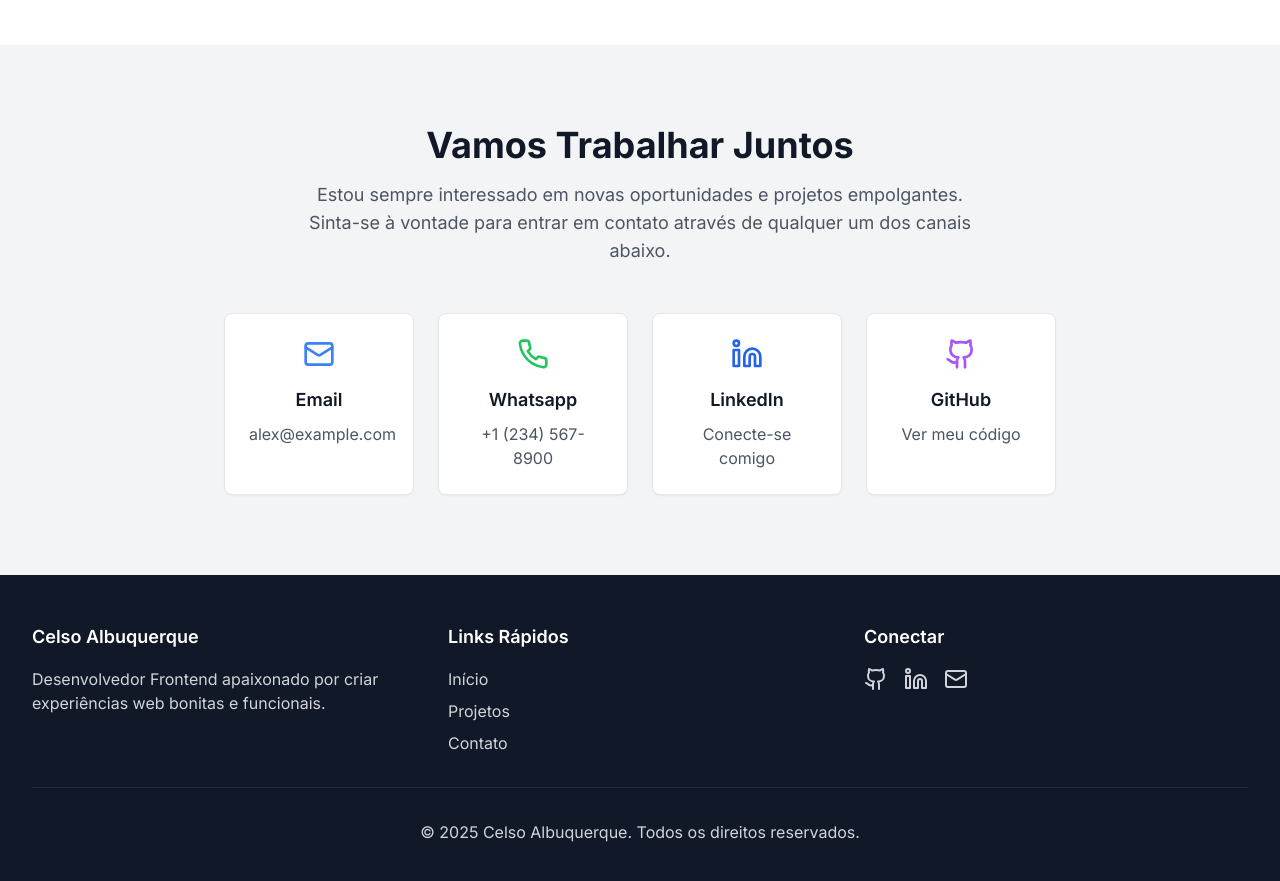
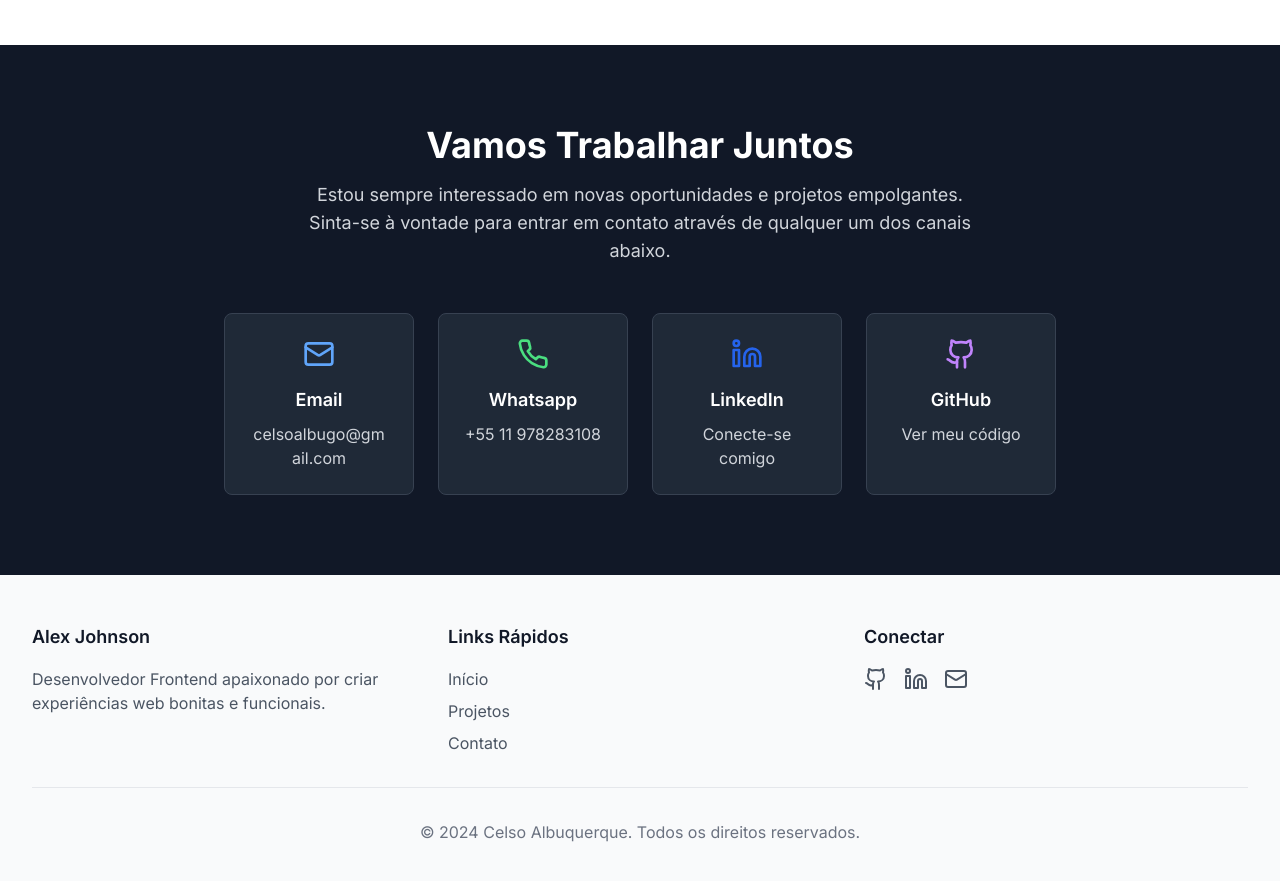
Before and after one commit to Celsocag/portifolio, a Next.js app: page / in a window 1280 px wide. Shown: the part 3980-4861 px from the top of the page. Built offline with nearby package versions, Linux system fonts and the light colour scheme.

Commit message:
rollback

```diff
--- a/app/page.tsx
+++ b/app/page.tsx
@@ -462,119 +462,100 @@ export default function Home() {
       </section>
 
       {/* Contact Section */}
-         <section
+      <section
         id="contact"
-        className="py-20 bg-gray-100 dark:bg-gray-900 transition-colors duration-300"
+        className="bg-gray-900 py-20 text-white transition-colors duration-300 dark:bg-gray-800"
         aria-labelledby="contact-heading"
       >
-        <div className="max-w-4xl mx-auto px-4 sm:px-6 lg:px-8">
-          <div className="text-center mb-12">
-            <h2
-              id="contact-heading"
-              className="text-3xl md:text-4xl font-bold mb-4 text-gray-900 dark:text-white transition-colors duration-300"
-            >
+        <div className="mx-auto max-w-4xl px-4 sm:px-6 lg:px-8">
+          <div className="mb-12 text-center">
+            <h2 id="contact-heading" className="mb-4 text-3xl font-bold md:text-4xl">
               {t("contactTitle")}
             </h2>
-            <p className="text-lg text-gray-600 dark:text-gray-300 max-w-2xl mx-auto transition-colors duration-300">
-              {t("contactDescription")}
-            </p>
+            <p className="mx-auto max-w-2xl text-lg text-gray-300">{t("contactDescription")}</p>
           </div>
 
           <div
-            className="grid grid-cols-1 md:grid-cols-2 lg:grid-cols-4 gap-6"
+            className="grid grid-cols-1 gap-6 md:grid-cols-2 lg:grid-cols-4"
             role="list"
             aria-label="Métodos de contato"
           >
             {/* Email */}
             <a
-              href="mailto:alex@example.com"
-              className="group bg-white dark:bg-gray-800 p-6 rounded-lg border border-gray-200 dark:border-gray-700 hover:border-blue-500 dark:hover:border-blue-400 transition-all duration-300 hover:transform hover:scale-105 focus-visible:outline-blue-500 shadow-sm hover:shadow-md"
+              href="mailto:celsoalbugo@gmail.com"
+              className="group rounded-lg border border-gray-700 bg-gray-800 p-6 transition-all duration-300 hover:scale-105 hover:transform hover:border-blue-500 focus-visible:outline-blue-500 dark:border-gray-600 dark:bg-gray-700"
               role="listitem"
-              aria-label="Enviar email para alex@example.com"
+              aria-label="Enviar email para celsoalbugo@gmail.com"
             >
               <div className="text-center">
                 <Mail
-                  className="h-8 w-8 text-blue-500 dark:text-blue-400 mx-auto mb-4 group-hover:text-blue-600 dark:group-hover:text-blue-300 transition-colors"
+                  className="mx-auto mb-4 h-8 w-8 text-blue-400 transition-colors group-hover:text-blue-300"
                   aria-hidden="true"
                 />
-                <h3 className="text-lg font-semibold mb-2 text-gray-900 dark:text-white transition-colors duration-300">
-                  {t("email")}
-                </h3>
-                <p className="text-gray-600 dark:text-gray-300 group-hover:text-gray-900 dark:group-hover:text-white transition-colors">
-                  alex@example.com
+                <h3 className="mb-2 text-lg font-semibold">{t("email")}</h3>
+                <p className="mx-auto max-w-xs break-words text-gray-300 transition-colors group-hover:text-white">
+                  celsoalbugo@gmail.com
                 </p>
               </div>
             </a>
 
             {/* Phone */}
             <a
-              href="tel:+1234567890"
-              className="group bg-white dark:bg-gray-800 p-6 rounded-lg border border-gray-200 dark:border-gray-700 hover:border-green-500 dark:hover:border-green-400 transition-all duration-300 hover:transform hover:scale-105 focus-visible:outline-green-500 shadow-sm hover:shadow-md"
+              href="https://wa.me/5511978283108"
+              target="_blank"
+              rel="noopener noreferrer"
+              className="group rounded-lg border border-gray-700 bg-gray-800 p-6 transition-all duration-300 hover:scale-105 hover:transform hover:border-green-500 focus-visible:outline-green-500 dark:border-gray-600 dark:bg-gray-700"
               role="listitem"
-              aria-label="Ligar para +1 (234) 567-8900"
+              aria-label="Ligar para +55 11 978283108"
             >
               <div className="text-center">
                 <Phone
-                  className="h-8 w-8 text-green-500 dark:text-green-400 mx-auto mb-4 group-hover:text-green-600 dark:group-hover:text-green-300 transition-colors"
+                  className="mx-auto mb-4 h-8 w-8 text-green-400 transition-colors group-hover:text-green-300"
                   aria-hidden="true"
                 />
-                <h3 className="text-lg font-semibold mb-2 text-gray-900 dark:text-white transition-colors duration-300">
-                  {t("phone")}
-                </h3>
-                <p className="text-gray-600 dark:text-gray-300 group-hover:text-gray-900 dark:group-hover:text-white transition-colors">
-                  +1 (234) 567-8900
-                </p>
+                <h3 className="mb-2 text-lg font-semibold">{t("phone")}</h3>
+                <p className="text-gray-300 transition-colors group-hover:text-white">+55 11 978283108</p>
               </div>
             </a>
 
             {/* LinkedIn */}
             <a
-              href="https://linkedin.com/in/alexjohnson"
+              href="https://linkedin.com/in/celso-gonçalves/"
               target="_blank"
               rel="noopener noreferrer"
-              className="group bg-white dark:bg-gray-800 p-6 rounded-lg border border-gray-200 dark:border-gray-700 hover:border-blue-600 dark:hover:border-blue-500 transition-all duration-300 hover:transform hover:scale-105 focus-visible:outline-blue-600 shadow-sm hover:shadow-md"
+              className="group rounded-lg border border-gray-700 bg-gray-800 p-6 transition-all duration-300 hover:scale-105 hover:transform hover:border-blue-600 focus-visible:outline-blue-600 dark:border-gray-600 dark:bg-gray-700"
               role="listitem"
               aria-label="Conectar no LinkedIn (abre em nova aba)"
             >
               <div className="text-center">
                 <Linkedin
-                  className="h-8 w-8 text-blue-600 dark:text-blue-500 mx-auto mb-4 group-hover:text-blue-700 dark:group-hover:text-blue-400 transition-colors"
+                  className="mx-auto mb-4 h-8 w-8 text-blue-600 transition-colors group-hover:text-blue-500"
                   aria-hidden="true"
                 />
-                <h3 className="text-lg font-semibold mb-2 text-gray-900 dark:text-white transition-colors duration-300">
-                  {t("linkedin")}
-                </h3>
-                <p className="text-gray-600 dark:text-gray-300 group-hover:text-gray-900 dark:group-hover:text-white transition-colors">
-                  {t("connectWithMe")}
-                </p>
+                <h3 className="mb-2 text-lg font-semibold">{t("linkedin")}</h3>
+                <p className="text-gray-300 transition-colors group-hover:text-white">{t("connectWithMe")}</p>
               </div>
             </a>
 
             {/* GitHub */}
             <a
-              href="https://github.com/alexjohnson"
+              href="https://github.com/Celsocag"
               target="_blank"
               rel="noopener noreferrer"
-              className="group bg-white dark:bg-gray-800 p-6 rounded-lg border border-gray-200 dark:border-gray-700 hover:border-purple-500 dark:hover:border-purple-400 transition-all duration-300 hover:transform hover:scale-105 focus-visible:outline-purple-500 shadow-sm hover:shadow-md"
+              className="group rounded-lg border border-gray-700 bg-gray-800 p-6 transition-all duration-300 hover:scale-105 hover:transform hover:border-purple-500 focus-visible:outline-purple-500 dark:border-gray-600 dark:bg-gray-700"
               role="listitem"
               aria-label="Ver perfil no GitHub (abre em nova aba)"
             >
               <div className="text-center">
                 <Github
-                  className="h-8 w-8 text-purple-500 dark:text-purple-400 mx-auto mb-4 group-hover:text-purple-600 dark:group-hover:text-purple-300 transition-colors"
+                  className="mx-auto mb-4 h-8 w-8 text-purple-400 transition-colors group-hover:text-purple-300"
                   aria-hidden="true"
                 />
-                <h3 className="text-lg font-semibold mb-2 text-gray-900 dark:text-white transition-colors duration-300">
-                  {t("github")}
-                </h3>
-                <p className="text-gray-600 dark:text-gray-300 group-hover:text-gray-900 dark:group-hover:text-white transition-colors">
-                  {t("viewMyCode")}
-                </p>
+                <h3 className="mb-2 text-lg font-semibold">{t("github")}</h3>
+                <p className="text-gray-300 transition-colors group-hover:text-white">{t("viewMyCode")}</p>
               </div>
             </a>
           </div>
-
-
         </div>
       </section>
     </>
--- a/components/footer.tsx
+++ b/components/footer.tsx
@@ -10,12 +10,15 @@ export default function Footer() {
   const t = (key: keyof typeof import("@/lib/i18n").translations["pt-BR"]) => getTranslation(language, key)
 
   return (
-    <footer className="bg-gray-900 dark:bg-gray-800 text-white transition-colors duration-300" role="contentinfo">
+    <footer
+      className="bg-gray-50 dark:bg-gray-800 text-gray-900 dark:text-white transition-colors duration-300"
+      role="contentinfo"
+    >
       <div className="max-w-7xl mx-auto py-12 px-4 sm:px-6 lg:px-8">
         <div className="grid grid-cols-1 md:grid-cols-3 gap-8">
           <div>
-            <h3 className="text-lg font-semibold mb-4">Celso Albuquerque</h3>
-            <p className="text-gray-300">{t("footerDescription")}</p>
+            <h3 className="text-lg font-semibold mb-4">Alex Johnson</h3>
+            <p className="text-gray-600 dark:text-gray-300 transition-colors duration-300">{t("footerDescription")}</p>
           </div>
 
           <div>
@@ -25,7 +28,7 @@ export default function Footer() {
                 <li>
                   <Link
                     href="/"
-                    className="text-gray-300 hover:text-white transition-colors focus-visible:outline-white"
+                    className="text-gray-600 dark:text-gray-300 hover:text-gray-900 dark:hover:text-white transition-colors focus-visible:outline-blue-500"
                   >
                     {t("home")}
                   </Link>
@@ -33,7 +36,7 @@ export default function Footer() {
                 <li>
                   <Link
                     href="/#projects"
-                    className="text-gray-300 hover:text-white transition-colors focus-visible:outline-white"
+                    className="text-gray-600 dark:text-gray-300 hover:text-gray-900 dark:hover:text-white transition-colors focus-visible:outline-blue-500"
                   >
                     {t("projects")}
                   </Link>
@@ -41,7 +44,7 @@ export default function Footer() {
                 <li>
                   <Link
                     href="/#contact"
-                    className="text-gray-300 hover:text-white transition-colors focus-visible:outline-white"
+                    className="text-gray-600 dark:text-gray-300 hover:text-gray-900 dark:hover:text-white transition-colors focus-visible:outline-blue-500"
                   >
                     {t("contact")}
                   </Link>
@@ -54,26 +57,24 @@ export default function Footer() {
             <h3 className="text-lg font-semibold mb-4">{t("connect")}</h3>
             <div className="flex space-x-4" role="list" aria-label="Redes sociais">
               <Link
-                href="https://github.com/Celsocag"
-                target="_blank"
-                className="text-gray-300 hover:text-white transition-colors focus-visible:outline-white"
+                href="#"
+                className="text-gray-600 dark:text-gray-300 hover:text-gray-900 dark:hover:text-white transition-colors focus-visible:outline-blue-500"
                 aria-label="GitHub"
                 role="listitem"
               >
                 <Github className="h-6 w-6" aria-hidden="true" />
               </Link>
               <Link
-                href="https://www.linkedin.com/in/celso-gon%C3%A7alves/"
-                target="_blank"
-                className="text-gray-300 hover:text-white transition-colors focus-visible:outline-white"
+                href="#"
+                className="text-gray-600 dark:text-gray-300 hover:text-gray-900 dark:hover:text-white transition-colors focus-visible:outline-blue-500"
                 aria-label="LinkedIn"
                 role="listitem"
               >
                 <Linkedin className="h-6 w-6" aria-hidden="true" />
               </Link>
               <Link
-                href="mailto:celsoalbugo@gmail.com"
-                className="text-gray-300 hover:text-white transition-colors focus-visible:outline-white"
+                href="#"
+                className="text-gray-600 dark:text-gray-300 hover:text-gray-900 dark:hover:text-white transition-colors focus-visible:outline-blue-500"
                 aria-label="Email"
                 role="listitem"
               >
@@ -83,8 +84,10 @@ export default function Footer() {
           </div>
         </div>
 
-        <div className="mt-8 pt-8 border-t border-gray-800 text-center">
-          <p className="text-gray-300">© 2025 Celso Albuquerque. {t("allRightsReserved")}</p>
+        <div className="mt-8 pt-8 border-t border-gray-200 dark:border-gray-700 text-center">
+          <p className="text-gray-500 dark:text-gray-400 transition-colors duration-300">
+            © 2024 Celso Albuquerque. {t("allRightsReserved")}
+          </p>
         </div>
       </div>
     </footer>
```
